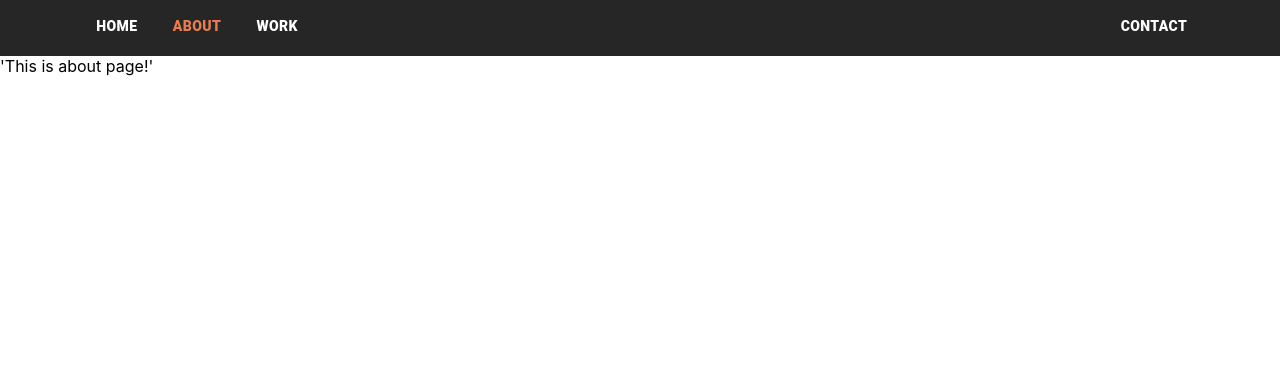
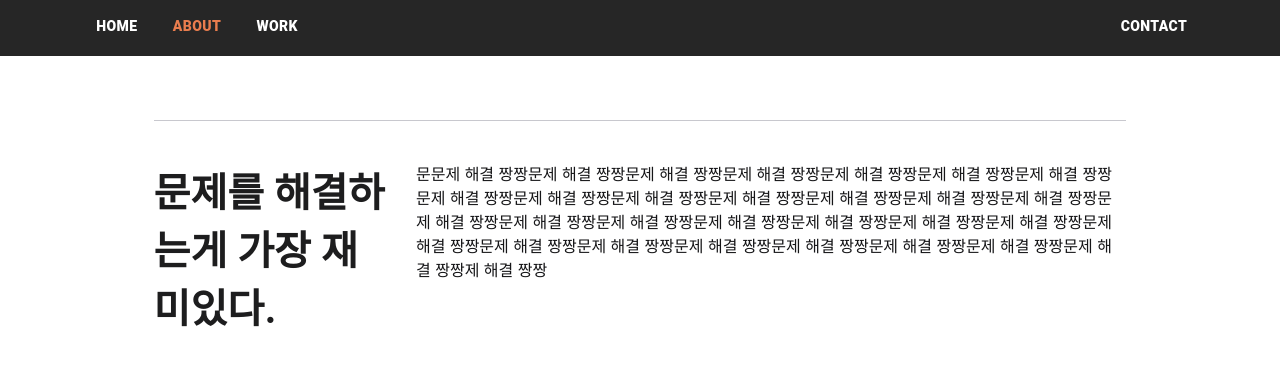
Before and after one commit to peter1118/peter-folio, a React (Create React App) app: page /about in a window 1280 px wide. Shown: the top 366 px of the page. Built offline with nearby package versions, Linux system fonts and the light colour scheme.

Commit message:
About페이지 추가

```diff
--- a/src/About.css
+++ b/src/About.css
@@ -1,3 +1,4 @@
 .About {
     height: 86vh;
+    background-color: #FFFFFF;
 }
--- a/src/About.js
+++ b/src/About.js
@@ -1,8 +1,17 @@
 import React from 'react'
 import './About.css'
 
+import rows from './AboutData.js'
+import AboutWrapper from "./AboutWrapper.js";
+
 function About() {
-    return <div className="About">'This is about page!'</div>
+    return (
+        <div className="About">
+            {rows.map((data, index)=>(
+                <AboutWrapper key={index} data={data} />
+            ))}
+        </div>
+    )
 }
 
 export default About
--- /dev/null
+++ b/src/AboutData.js
@@ -0,0 +1,9 @@
+function createData( title, content ) {
+    return { title, content }
+}
+
+const rows = [
+    createData( '문제를 해결하는게 가장 재미있다.','문문제 해결 짱짱문제 해결 짱짱문제 해결 짱짱문제 해결 짱짱문제 해결 짱짱문제 해결 짱짱문제 해결 짱짱문제 해결 짱짱문제 해결 짱짱문제 해결 짱짱문제 해결 짱짱문제 해결 짱짱문제 해결 짱짱문제 해결 짱짱문제 해결 짱짱문제 해결 짱짱문제 해결 짱짱문제 해결 짱짱문제 해결 짱짱문제 해결 짱짱문제 해결 짱짱문제 해결 짱짱문제 해결 짱짱문제 해결 짱짱문제 해결 짱짱문제 해결 짱짱문제 해결 짱짱문제 해결 짱짱문제 해결 짱짱제 해결 짱짱' ),
+]
+
+export default rows
--- /dev/null
+++ b/src/AboutWrapper.css
@@ -0,0 +1,19 @@
+.AboutWrapper {
+    margin: 8vh 12vw;
+    padding: 5vh 0 5vh 0;
+    border-bottom: 1px solid #C8C8CE;
+    border-top: 1px solid #C8C8CE;
+    display:flex;
+}
+.AboutWrapper-title {
+    width: 25vw;
+    color: #1D1D1E;
+    font-size: 40px;
+    font-weight: 600;
+    padding-right: 1vw;
+}
+.AboutWrapper-content {
+    width: 75vw;
+    color: #161618;
+    padding-left: 1vw;
+}
--- /dev/null
+++ b/src/AboutWrapper.js
@@ -0,0 +1,13 @@
+import React from 'react'
+import './AboutWrapper.css'
+
+function AboutWrapper({ data }) {
+    return (
+        <div className="AboutWrapper">
+            <div className="AboutWrapper-title">{data['title']}</div>
+            <div className="AboutWrapper-content">{data['content']}</div>
+        </div>
+    )
+}
+
+export default AboutWrapper
```
